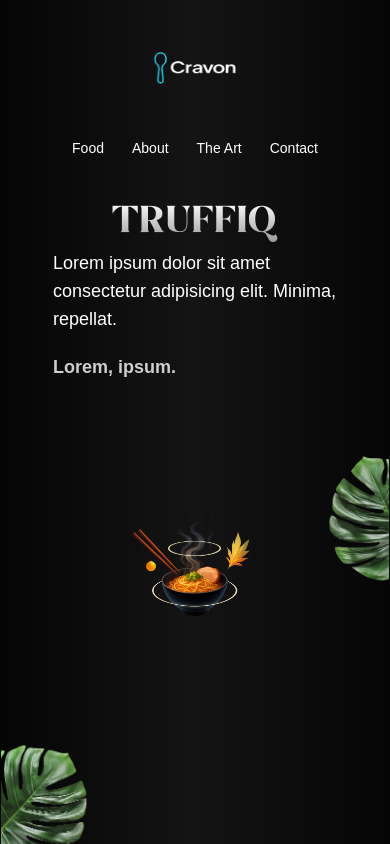
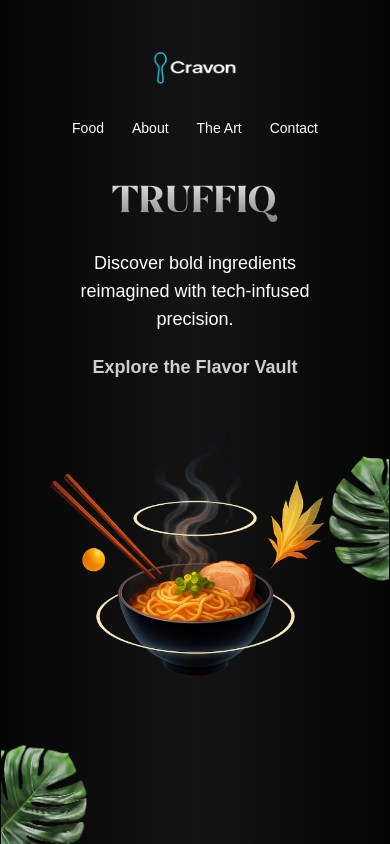
Before and after one commit to krishnasahu22032003/Food-landing-page, a React (Vite) app: page / in a window 390 px wide. Built offline with nearby package versions, Linux system fonts and the light colour scheme.

Commit message:
Hero section improved

```diff
--- a/src/components/Hero.jsx
+++ b/src/components/Hero.jsx
@@ -11,14 +11,14 @@ const paragraphSplit= new SplitText('.subtitle',{type:'lines'})
 heroSplit.chars.forEach((char)=>char.classList.add('text-gradient'))
 gsap.from(heroSplit.chars,{
     yPercent:100,
-    duration:1.8,
+    duration:2.0,
     ease:'expo.out',
     stagger:0.05
 })
 gsap.from(paragraphSplit.lines,{
     opacity:0,
         yPercent:100,
-    duration:1.8,
+    duration:2.0,
     ease:'expo.out',
     stagger:0.06  ,
     delay:0.7
@@ -79,34 +79,35 @@ useGSAP(() => {
   return (
 <>
 <section id='hero' className='noisy' >
-<h1 className='title  md:mt-33 mt-50 text-5xl md:text-[13vw] z-20 leading-none text-center font-modern-negra ' >TRUFFIQ</h1>
+<h1 className='title  md:mt-33 mt-45 text-5xl md:text-[13vw] z-20 leading-none text-center font-modern-negra ' >TRUFFIQ</h1>
 <img src="/images/hero-left-leaf.png" alt="left-image" className='left-image' />
 <img src="/images/hero-right-leaf.png" alt="right-image" className='right-image' />
   <div className="absolute top-75  inset-0 flex justify-center items-center z-10 pointer-events-none">
     <img
       src="/images/main.png"
       alt="main"
-      className="main-img w-[28vw]  max-w-sm md:max-w-md lg:max-w-lg xl:max-w-xl object-contain"
+   className="main-img object-contain
+            w-[65vw] max-w-[320px]
+            md:w-[28vw] md:max-w-md
+            translate-y-[-2rem] md:translate-y-0"
     />
   </div>
-<div className='body z-20' >
+<div className='body z-20 mt-5' >
 <div className='content'>
-<div className='space-y-5 hidden md:block' >
-<p>Lorem, ipsum dolor.</p>
-<p className='subtitle' >sip the taste <br />of summer</p>
+<div className='space-y-5  hidden md:block' >
+<p>Crafted for the bold palate</p>
+<p className="hero-subtitle font-modern-negra text-5xl max-w-xl" >Savor the future <br />of indulgent taste</p>
 </div>
 <div className='view-cocktails'>
-<p className='subtitle' >
-    Lorem ipsum dolor sit amet consectetur adipisicing elit. Minima, repellat.
+<p className="hero-subtitle text-center md:text-left text-lg  max-w-md" >
+Discover bold ingredients reimagined with tech-infused precision.
 </p>
-<a href="#cocktails" >Lorem, ipsum.</a>
+<a href="#Food" >Explore the Flavor Vault</a>
 </div>
 </div>
 </div>
 </section>
-{/* <div className='video absolute inset-0' >
-<img src="/images/main.png" alt="main-image" />
-</div> */}
+
 </>
 
   )
--- a/src/components/Navbar.jsx
+++ b/src/components/Navbar.jsx
@@ -20,7 +20,7 @@ const Navbar = () => {
  })
   return (
     <nav className="fixed top-0 left-0 z-50 w-full" >
-      <div className="flex md:flex-row flex-col md:justify-between items-center gap-5 py-5 lg:pt-0 lg:px-40 px-5 container mx-auto">
+      <div className="flex md:flex-row flex-col md:justify-between items-center gap-0 py-5  lg:pt-0 lg:px-40 px-5 container mx-auto">
       <a href="#home" className="flex items-center cursor-pointer text-nowrap md:text-base text-sm">
   <img
     src="/images/logo.png"
@@ -29,7 +29,7 @@ const Navbar = () => {
   />
 
 </a>
-        <ul className="flex justify-center items-center lg:gap-12 gap-7">
+        <ul className="flex justify-center items-center  lg:gap-12 gap-7">
           {Navlinks.map((link) => (
             <li key={link.id}>
               <a className="cursor-pointer text-nowrap md:text-base text-sm" href={`#${link.id}`}>{link.title}</a>
--- a/src/index.css
+++ b/src/index.css
@@ -64,12 +64,11 @@ body {
     @apply absolute top-1/2 left-1/2 -translate-x-1/2 -translate-y-1/2;
   }
 .text-gradient {
-    background: linear-gradient(to bottom, #ffffff, #898989);
-    -webkit-background-clip: text;
-    background-clip: text;
-    color: transparent;
+  background: linear-gradient(to bottom, #e4e4e4, #707070); /* soft light grey to muted dark */
+  -webkit-background-clip: text;
+  background-clip: text;
+  color: transparent;
 }
-
  .masked-img {
     mask-image: url("/images/mask-img.png");
     mask-repeat: no-repeat;
@@ -143,9 +142,9 @@ body {
     @apply text-left;
   }
 
-  #hero .body .content .view-cocktails a {
-    @apply font-semibold opacity-80 2xl:text-start text-center hover:text-yellow;
-  }
+#hero .body .content .view-cocktails a {
+  @apply font-semibold opacity-80 block w-full text-center 2xl:text-start hover:text-yellow;
+}
 
   video {
     @apply w-full md:h-[50%] h-1/2 absolute bottom-50 left-0 md:object-contain object-bottom object-cover;
```
